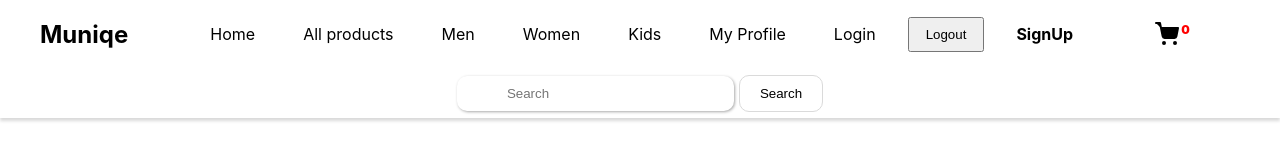
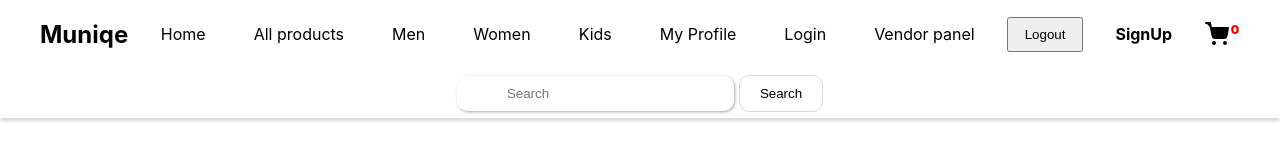
Before and after one commit to vasu55v/shoes_selling_website, a React (Vite) app in the folder shoes_frontend/: page / in a window 1280 px wide. Shown: the top 160 px of the page. Built offline with nearby package versions, Linux system fonts and the light colour scheme.

Commit message:
cookie code added

```diff
--- a/shoes_frontend/package.json
+++ b/shoes_frontend/package.json
@@ -12,8 +12,10 @@
   "dependencies": {
     "axios": "^1.7.7",
     "bootstrap": "^5.3.3",
+    "js-cookie": "^3.0.5",
     "react": "^18.3.1",
     "react-bootstrap": "^2.10.4",
+    "react-cookie": "^7.2.0",
     "react-dom": "^18.3.1",
     "react-router-dom": "^6.25.1"
   },
--- a/shoes_frontend/src/components/Home.jsx
+++ b/shoes_frontend/src/components/Home.jsx
@@ -6,8 +6,11 @@ import LatestProducts from './LatestProducts.jsx'
 import CategoryCrad from './CategoryCard.jsx'
 import ModelSection from './ModelSection.jsx'
 import Footer from './Footer.jsx'
+import Cookies from "universal-cookie"
+
 
 const Home = () => {
+  // console.log(Cookies.get("vendor_id"))
   return (
     <>
     <Navbar />
--- a/shoes_frontend/src/components/Navbar.jsx
+++ b/shoes_frontend/src/components/Navbar.jsx
@@ -3,6 +3,8 @@ import "../styles/navbar.css";
 import { useNavigate } from "react-router-dom";
 // import { FontAwesomeIcon } from "@fortawesome/react-fontawesome";
 // import { faBars, faCartShopping } from "@fortawesome/free-solid-svg-icons";
+import Cookies from 'js-cookie';
+
 
 const Navbar = () => {
 
@@ -17,6 +19,8 @@ const Navbar = () => {
   const logout=()=>{
     localStorage.removeItem("access");
     localStorage.removeItem("refresh");
+    Cookies.remove('vendor_id');
+    location.reload();
   }
 
   return (
@@ -76,6 +80,11 @@ const Navbar = () => {
             </a>
           </li>
           <li className="nav-item">
+            <a href="/vendorpanel" className="nav-link">
+              Vendor panel
+            </a>
+          </li>
+          <li className="nav-item">
             <button onClick={logout} className="nav-link">
               Logout
             </button>
--- a/shoes_frontend/src/components/VendorLogin.jsx
+++ b/shoes_frontend/src/components/VendorLogin.jsx
@@ -4,11 +4,11 @@ import google from '../assets/google.png'
 import { redirect, useNavigate } from 'react-router-dom'
 import api from '../../Api'
 import { ACCESS_TOKEN,REFRESH_TOKEN } from '../../Constants'
-
+import  Cookies  from 'js-cookie';
 const VendorLogin = () => {
-<Window className="title">vendor login</Window>
     // const [username, setUsername] = useState("");
     // const [password, setPassword] = useState("");
+
 
     const navigate=useNavigate();
     const redirectToHome=()=>{
@@ -34,6 +34,13 @@ const VendorLogin = () => {
           api.post('shoes_api/vendor/login/',formData)
             .then((response)=>{
               console.log(response.data);
+              if(response.data.bool == true){
+                setLoginFormData({
+                    username:"",
+                    password:"",
+                  });
+                  Cookies.set("vendor_id",response.data.vendor_user_id,{expires: 7}) // Expires in 7 days
+              }
             })
             .catch((error)=>{
               console.log(error);
```
Also changed, not shown: 1 other file (tests, documents, lock files or other folders).
